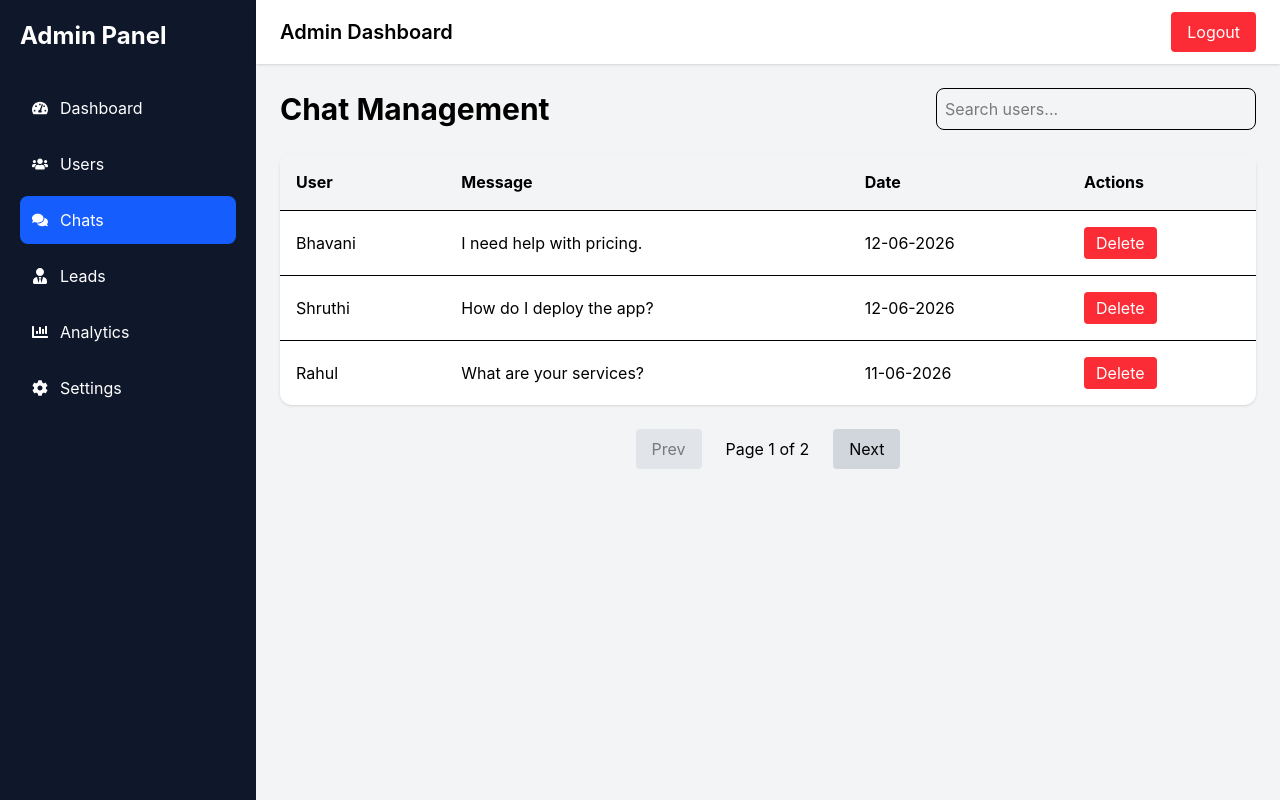
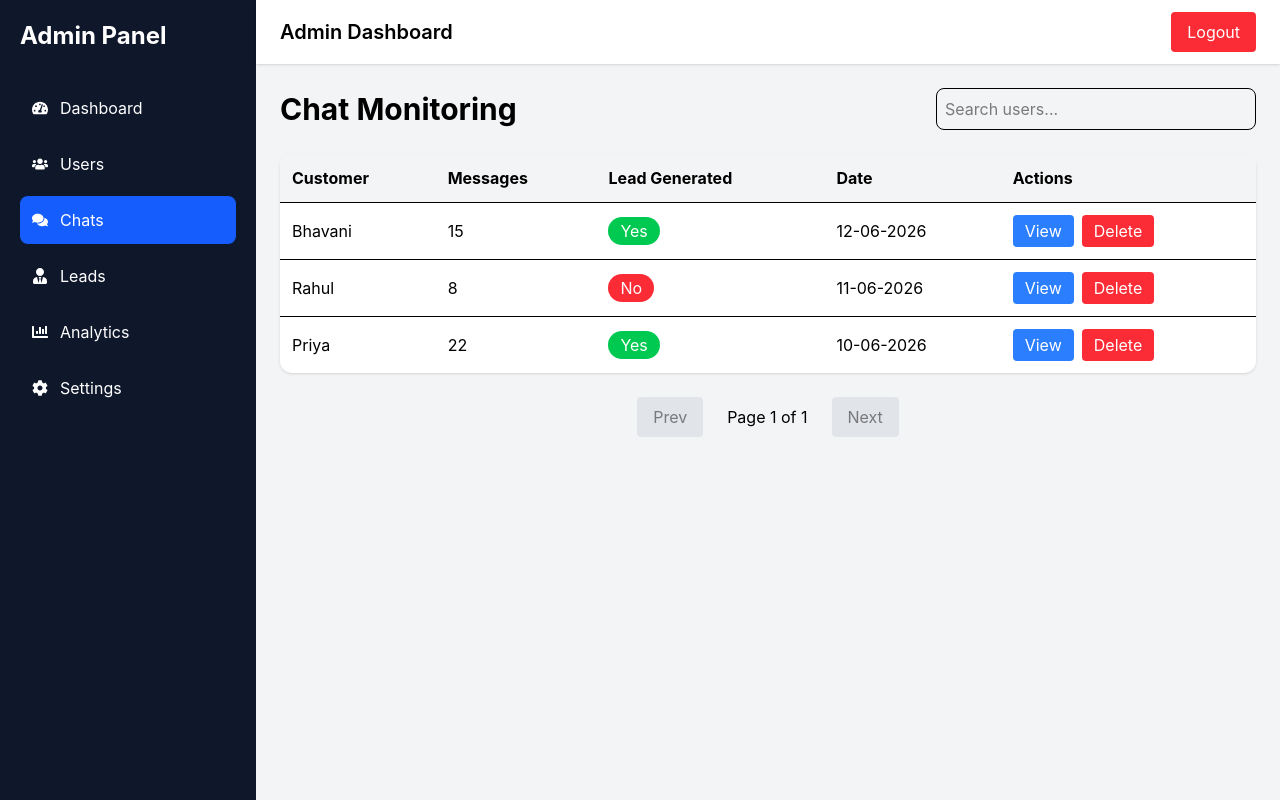
Before and after one commit to Quadra-Technologies/ai-customer-support-chatbot, a React app in the folder frontend/: page /admin/chats in a window 1280 px wide. Built offline with nearby package versions, Linux system fonts and the light colour scheme; the HTML template or start-up script is replaced by a standard one.

Commit message:
Implemented chat monitoring module

```diff
--- a/frontend/src/admin/components/ChatTable/ChatTable.jsx
+++ b/frontend/src/admin/components/ChatTable/ChatTable.jsx
@@ -1,13 +1,31 @@
-const ChatTable = ({ chats, onDelete }) => {
+const ChatTable = ({
+  chats,
+  onDelete,
+}) => {
   return (
     <div className="overflow-x-auto bg-white rounded-xl shadow">
       <table className="w-full">
         <thead className="bg-gray-100">
           <tr>
-            <th className="p-4 text-left">User</th>
-            <th className="p-4 text-left">Message</th>
-            <th className="p-4 text-left">Date</th>
-            <th className="p-4 text-left">Actions</th>
+            <th className="p-3 text-left">
+              Customer
+            </th>
+
+            <th className="p-3 text-left">
+              Messages
+            </th>
+
+            <th className="p-3 text-left">
+              Lead Generated
+            </th>
+
+            <th className="p-3 text-left">
+              Date
+            </th>
+
+            <th className="p-3 text-left">
+              Actions
+            </th>
           </tr>
         </thead>
 
@@ -17,17 +35,41 @@ const ChatTable = ({ chats, onDelete }) => {
               key={chat.id}
               className="border-t"
             >
-              <td className="p-4">{chat.user}</td>
-
-              <td className="p-4 max-w-sm truncate">
-                {chat.message}
+              <td className="p-3">
+                {chat.customer}
               </td>
 
-              <td className="p-4">{chat.date}</td>
+              <td className="p-3">
+                {chat.messages}
+              </td>
 
-              <td className="p-4">
+              <td className="p-3">
+                <span
+                  className={`px-3 py-1 rounded-full text-white ${
+                    chat.leadGenerated
+                      ? "bg-green-500"
+                      : "bg-red-500"
+                  }`}
+                >
+                  {chat.leadGenerated
+                    ? "Yes"
+                    : "No"}
+                </span>
+              </td>
+
+              <td className="p-3">
+                {chat.date}
+              </td>
+
+              <td className="p-3 space-x-2">
+                <button className="bg-blue-500 text-white px-3 py-1 rounded">
+                  View
+                </button>
+
                 <button
-                  onClick={() => onDelete(chat.id)}
+                  onClick={() =>
+                    onDelete(chat.id)
+                  }
                   className="bg-red-500 text-white px-3 py-1 rounded"
                 >
                   Delete
--- a/frontend/src/admin/pages/Chats/Chats.jsx
+++ b/frontend/src/admin/pages/Chats/Chats.jsx
@@ -11,38 +11,40 @@ const Chats = () => {
   const [chats, setChats] = useState([
     {
       id: 1,
-      user: "Bhavani",
-      message: "I need help with pricing.",
+      customer: "Bhavani",
+      messages: 15,
+      leadGenerated: true,
       date: "12-06-2026",
     },
     {
       id: 2,
-      user: "Shruthi",
-      message: "How do I deploy the app?",
-      date: "12-06-2026",
+      customer: "Rahul",
+      messages: 8,
+      leadGenerated: false,
+      date: "11-06-2026",
     },
     {
       id: 3,
-      user: "Rahul",
-      message: "What are your services?",
-      date: "11-06-2026",
-    },
-    {
-      id: 4,
-      user: "Priya",
-      message: "Can I get a demo?",
+      customer: "Priya",
+      messages: 22,
+      leadGenerated: true,
       date: "10-06-2026",
     },
   ]);
 
-  const [showModal, setShowModal] = useState(false);
-  const [selectedChat, setSelectedChat] = useState(null);
+  const [showModal, setShowModal] =
+    useState(false);
 
-  const [currentPage, setCurrentPage] = useState(1);
-  const chatsPerPage = 3;
+  const [selectedChat, setSelectedChat] =
+    useState(null);
 
-  const handleDeleteClick = (chatId) => {
-    setSelectedChat(chatId);
+  const [currentPage, setCurrentPage] =
+    useState(1);
+
+  const chatsPerPage = 5;
+
+  const handleDelete = (id) => {
+    setSelectedChat(id);
     setShowModal(true);
   };
 
@@ -64,10 +66,7 @@ const Chats = () => {
 
   const filteredChats = chats.filter(
     (chat) =>
-      chat.user
-        .toLowerCase()
-        .includes(search.toLowerCase()) ||
-      chat.message
+      chat.customer
         .toLowerCase()
         .includes(search.toLowerCase())
   );
@@ -78,10 +77,11 @@ const Chats = () => {
   const indexOfFirstChat =
     indexOfLastChat - chatsPerPage;
 
-  const currentChats = filteredChats.slice(
-    indexOfFirstChat,
-    indexOfLastChat
-  );
+  const currentChats =
+    filteredChats.slice(
+      indexOfFirstChat,
+      indexOfLastChat
+    );
 
   const totalPages = Math.ceil(
     filteredChats.length / chatsPerPage
@@ -91,7 +91,7 @@ const Chats = () => {
     <div>
       <div className="flex justify-between items-center mb-6">
         <h1 className="text-3xl font-bold">
-          Chat Management
+          Chat Monitoring
         </h1>
 
         <SearchBar
@@ -106,7 +106,7 @@ const Chats = () => {
         <>
           <ChatTable
             chats={currentChats}
-            onDelete={handleDeleteClick}
+            onDelete={handleDelete}
           />
 
           <Pagination
```
